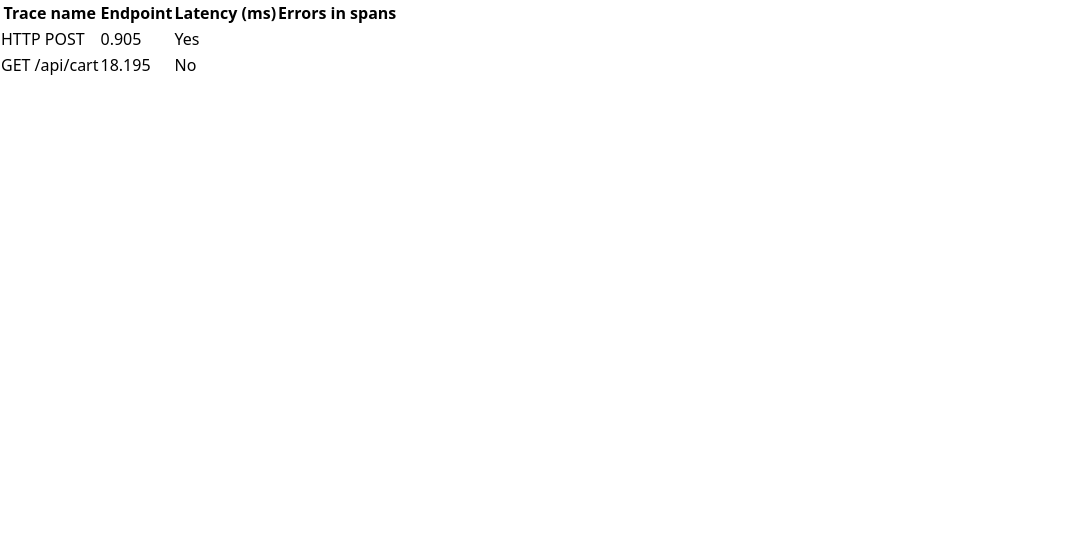
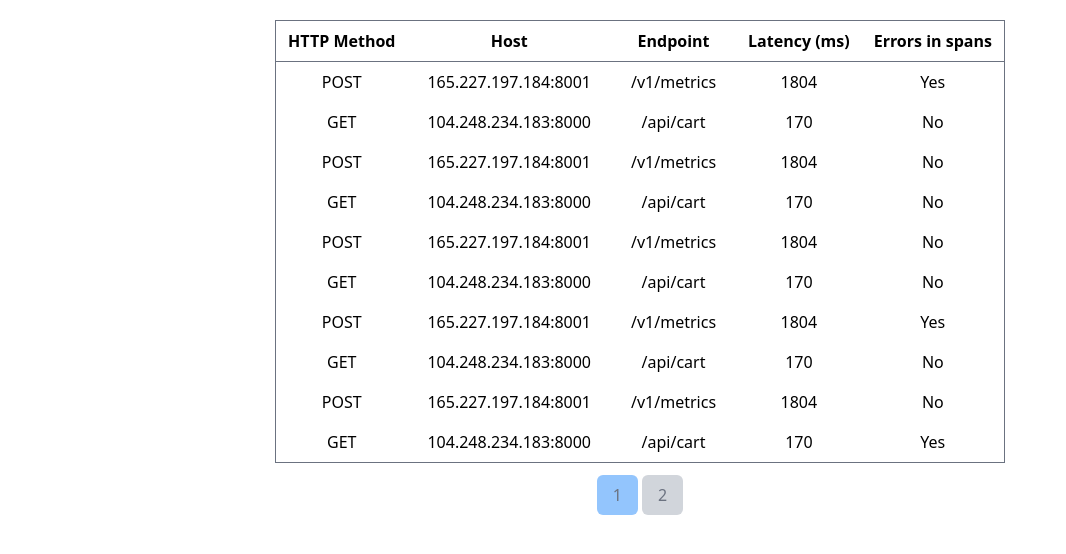
Before and after one commit to try-horus/horus-ui, a Next.js app: page /traces in a window 1280 px wide. Shown: the top 554 px of the page, without its empty margins (0-1066 px from the left). Built offline with nearby package versions, Linux system fonts and the light colour scheme.

Commit message:
Static table with basic tailwind styling and pagination

```diff
--- /dev/null
+++ b/components/pageLink.jsx
@@ -0,0 +1,17 @@
+function PageLink({ number, activeLink, setCurrentLink, setData, data }) {
+  function handleSetActiveLink() {
+    setCurrentLink(number);
+    setData(data[number])
+  }
+
+  return (
+    <a href="#"
+       className={"flex items-center px-4 py-2 text-gray-500 rounded-md " + (number === Number(activeLink) ? "bg-blue-300" : "bg-gray-300")}
+       onClick={handleSetActiveLink}
+    >
+      {number}
+    </a>
+  )
+}
+
+export default PageLink;
--- /dev/null
+++ b/components/pagination.jsx
@@ -0,0 +1,13 @@
+import PageLink from "./pageLink";
+
+function Pagination({ length, currentLink, setCurrentLink, setData, data }) {
+  return (
+    <div className="flex space-x-1 justify-center">
+      {[...Array(Math.ceil(length/10))].map((_, i) => {
+        return <PageLink number={i + 1} activeLink={currentLink} setCurrentLink={setCurrentLink} key={i} setData={setData} data={data}/>
+        })}
+    </div>
+  )
+}
+
+export default Pagination;
--- /dev/null
+++ b/components/traceTableRow.jsx
@@ -0,0 +1,13 @@
+function TraceTableRow({ data }) {
+  return (
+    <tr>
+      <td className="text-center py-2 px-5">{data.method}</td>
+      <td className="text-center py-2 px-5">{data.host}</td>
+      <td className="text-center py-2 px-5">{data.endpoint}</td>
+      <td className="text-center py-2 px-5">{data.latency}</td>
+      <td className="text-center py-2 px-5">{ !!data.errors ? "Yes" : "No" }</td>
+    </tr>
+  )
+}
+
+export default TraceTableRow;
--- a/pages/traces.jsx
+++ b/pages/traces.jsx
@@ -1,26 +1,136 @@
-import LineChart from "./charts/LineChart.jsx"
+import TraceTableRow from "../components/traceTableRow";
+import Pagination from "../components/pagination";
+import { useState } from "react";
+
+// Only 10 because that's what SQL would return (assuming pagination limit of 10)
+const testDataOne = [
+  {
+    trace_id: "xyz", // traceId
+    method: "POST", // http.method
+    host: "165.227.197.184:8001", // http.host
+    endpoint: "/v1/metrics", // http.target
+    latency: 1804,
+    errors: true, // How define this? What if valid error? E.g. 404
+  },
+  {
+    trace_id: "abc",
+    method: "GET",
+    host: "104.248.234.183:8000",
+    endpoint: "/api/cart",
+    latency: 170,
+    errors: false,
+  },
+  {
+    trace_id: "xyz1", // traceId
+    method: "POST", // http.method
+    host: "165.227.197.184:8001", // http.host
+    endpoint: "/v1/metrics", // http.target
+    latency: 1804,
+    errors: false, // How define this? What if valid error? E.g. 404
+  },
+  {
+    trace_id: "abc1",
+    method: "GET",
+    host: "104.248.234.183:8000",
+    endpoint: "/api/cart",
+    latency: 170,
+    errors: false,
+  },
+  {
+    trace_id: "xyz2", // traceId
+    method: "POST", // http.method
+    host: "165.227.197.184:8001", // http.host
+    endpoint: "/v1/metrics", // http.target
+    latency: 1804,
+    errors: false, // How define this? What if valid error? E.g. 404
+  },
+  {
+    trace_id: "abc2",
+    method: "GET",
+    host: "104.248.234.183:8000",
+    endpoint: "/api/cart",
+    latency: 170,
+    errors: false,
+  },
+  {
+    trace_id: "xyz3", // traceId
+    method: "POST", // http.method
+    host: "165.227.197.184:8001", // http.host
+    endpoint: "/v1/metrics", // http.target
+    latency: 1804,
+    errors: true, // How define this? What if valid error? E.g. 404
+  },
+  {
+    trace_id: "abc3",
+    method: "GET",
+    host: "104.248.234.183:8000",
+    endpoint: "/api/cart",
+    latency: 170,
+    errors: false,
+  },
+  {
+    trace_id: "xyz4", // traceId
+    method: "POST", // http.method
+    host: "165.227.197.184:8001", // http.host
+    endpoint: "/v1/metrics", // http.target
+    latency: 1804,
+    errors: false, // How define this? What if valid error? E.g. 404
+  },
+  {
+    trace_id: "abc4",
+    method: "GET",
+    host: "104.248.234.183:8000",
+    endpoint: "/api/cart",
+    latency: 170,
+    errors: true,
+  }
+]
+
+const testDataTwo = [
+  {
+    trace_id: "xyz5", // traceId
+    method: "POST", // http.method
+    host: "165.227.197.184:8001", // http.host
+    endpoint: "/v1/metrics", // http.target
+    latency: 1804,
+    errors: false, // How define this? What if valid error? E.g. 404
+  },
+  {
+    trace_id: "abc5",
+    method: "GET",
+    host: "104.248.234.183:8000",
+    endpoint: "/api/cart",
+    latency: 170,
+    errors: false,
+  }
+]
 
 function About() {
+  const [ currentLink, setCurrentLink ] = useState(1);
+  const [ data, setData ] = useState(testDataOne);
+  const dataStore = {
+    1: testDataOne,
+    2: testDataTwo
+  }
   return (
-   <table>
-     <tr>
-       <th>Trace name</th>
-       <th>Endpoint</th>
-       <th>Latency (ms)</th>
-       <th>Errors in spans</th>
-     </tr>
-     <tr>
-       <td>HTTP POST</td>
-       <td>0.905</td>
-       <td>Yes</td>
-     </tr>
-     <tr>
-       <td>GET /api/cart</td>
-       <td>18.195</td>
-       <td>No</td>
-     </tr>
-   </table>
-    )
+    <div className="my-5">
+      <table className="border-collapse border border-gray-500 mb-3 content-center ml-auto mr-auto">
+        <thead>
+          <tr>
+            <th className="px-3 py-2 border-b border-gray-500">HTTP Method</th>
+            <th className="px-3 py-2 border-b border-gray-500">Host</th>
+            <th className="px-3 py-2 border-b border-gray-500">Endpoint</th>
+            <th className="px-3 py-2 border-b border-gray-500">Latency (ms)</th>
+            <th className="px-3 py-2 border-b border-gray-500">Errors in spans</th>
+          </tr>
+        </thead>
+        <tbody>
+          {data.map((trace) => <TraceTableRow data={trace} key={trace.trace_id}/>)}
+        </tbody>
+      </table>
+        <Pagination length={12} currentLink={currentLink} setCurrentLink={setCurrentLink} setData={setData} data={dataStore} />
+    </div>
+  )
 }
 
-export default About
+export default About;
```
